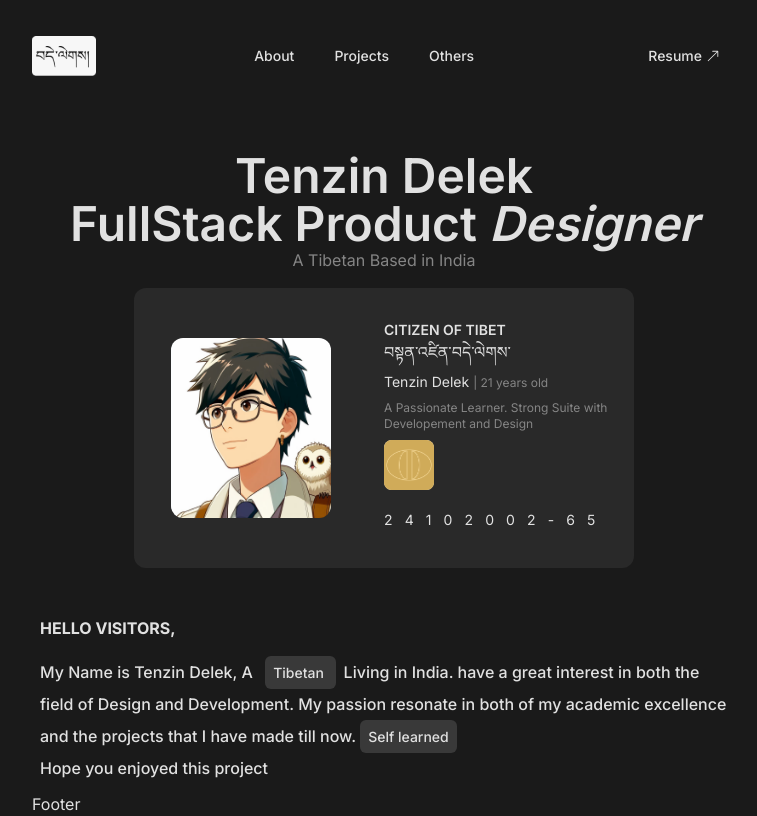
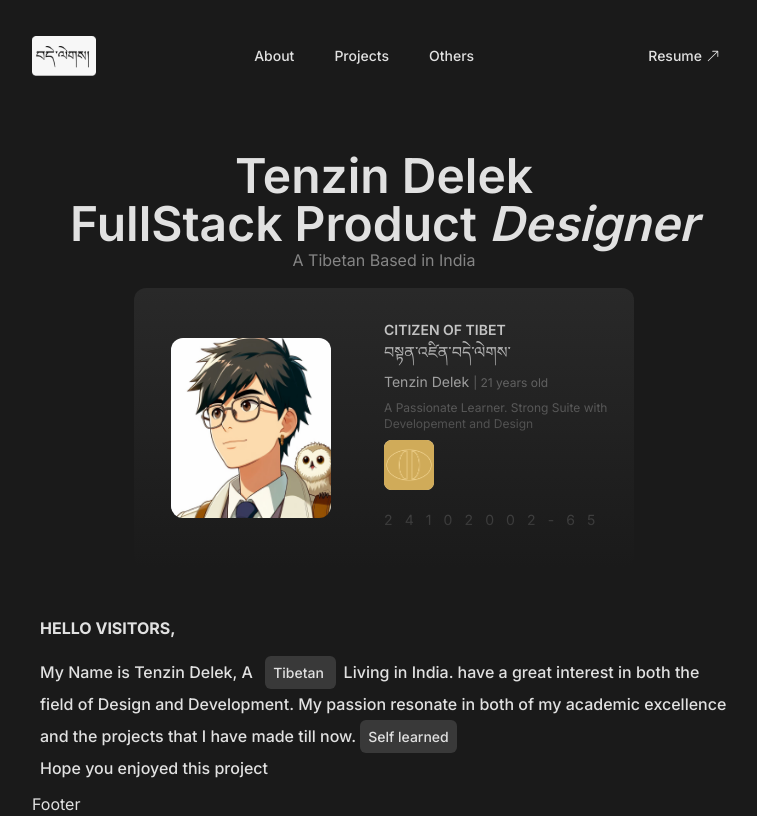
Before and after one commit to TenzDelek/Portfolio, a Next.js app: page / in a window 1280 px wide. Shown: the whole page, without its empty margins (256-1013 px from the left). Built offline with nearby package versions, Linux system fonts and the light colour scheme.

Commit message:
gradient

```diff
--- a/src/app/page.jsx
+++ b/src/app/page.jsx
@@ -7,7 +7,10 @@ export default function Home() {
       <p className=" font-semibold lg:text-5xl md:text-4xl text-3xl">Tenzin Delek</p>
       <p className=" font-semibold  lg:text-5xl md:text-4xl text-2xl">FullStack Product <span className=" italic">Designer</span></p>
       <p className="text-[#858585]">A Tibetan Based in India</p>
-      <div className=" mt-4 lg:w-[500px] lg:h-[280px] md:w-[400px] md:h-[250px] w-[300px] h-[230px]">
+      <div className=" relative mt-4 lg:w-[500px] lg:h-[280px] md:w-[400px] md:h-[250px] w-[300px] h-[230px]">
+      <div
+          className="absolute inset-0 bg-gradient-to-b from-transparent to-[#1A1A1A]  transition-opacity duration-300 opacity-100"
+        ></div>
         <Biocard/>
       </div>
       <div className=" w-full mt-10 p-2">
```
